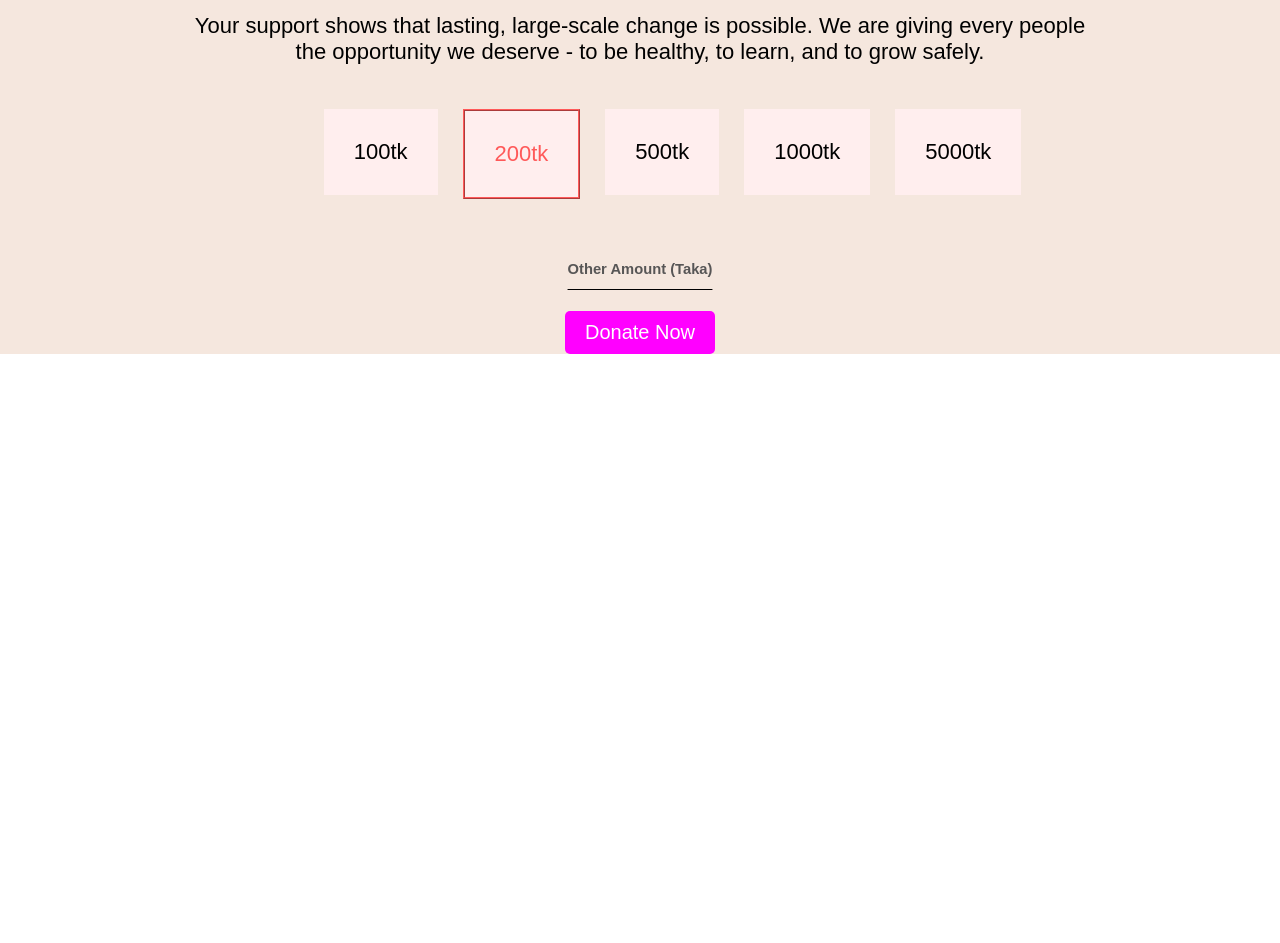
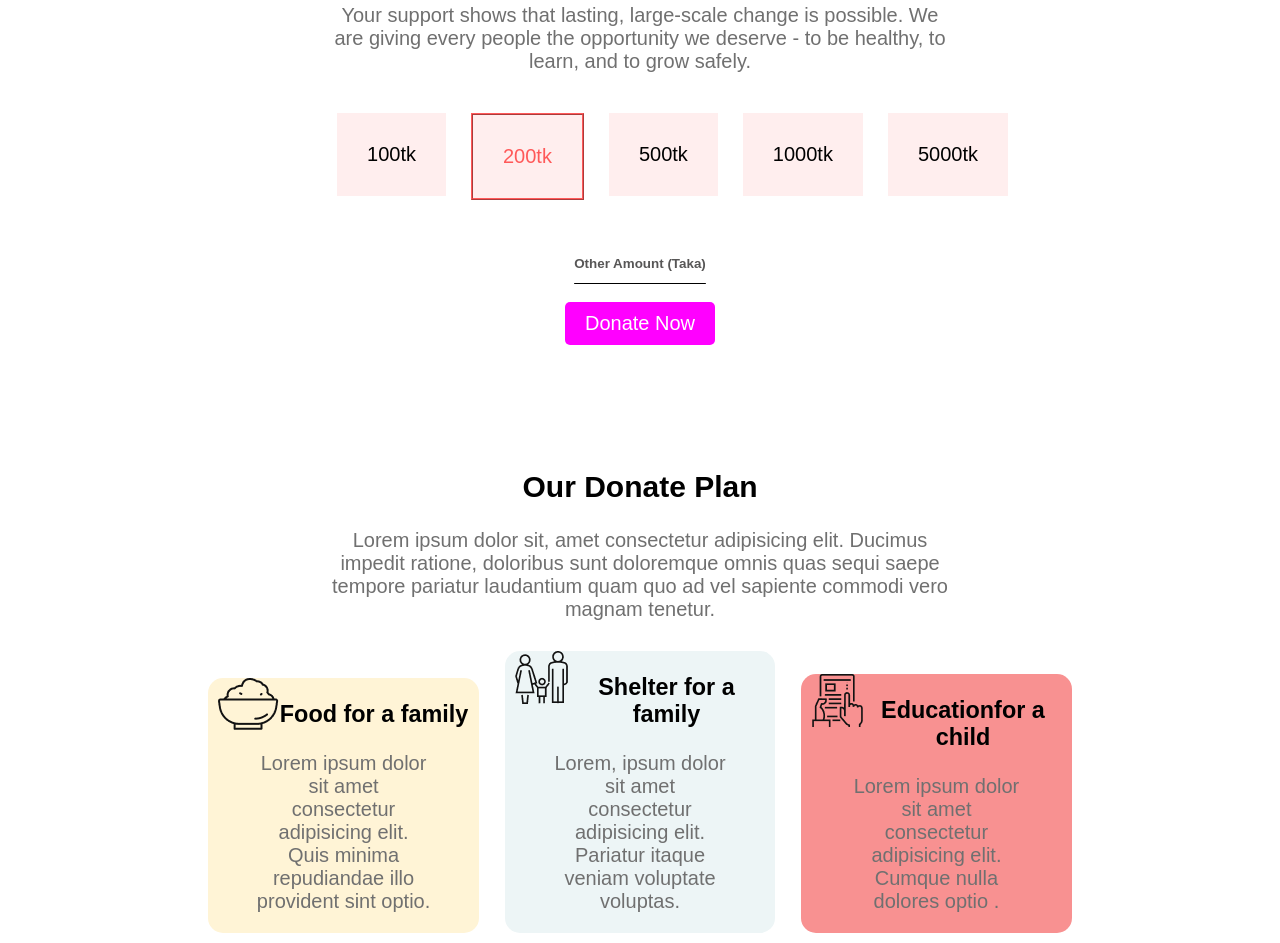
Before and after one commit to shonkor-das/Donate-Today, a plain HTML site: page index.html in a window 1280 px wide. Shown: the part 830-1773 px from the top of the page. Before the commit the page ends 1184 px from the top, so only its background shows below. Drawn offline with Linux system fonts and the light colour scheme.

Commit message:
icon added

```diff
--- a/index.html
+++ b/index.html
@@ -15,8 +15,9 @@
             <a href="#" class="btn">Donate Now</a>
         </div>
     </section>
-    <section id="donate">
-        <div class="donate-today">
+
+    <section class="section-padding">
+        <div class="donate-today ">
             <h2>Donate Today</h2>
             <p>Your support shows that lasting, large-scale change is possible. We are giving every people the opportunity we deserve - to be healthy, to learn, and to grow safely.</p>
             <div class="underline">
@@ -29,8 +30,31 @@
                 </ul>
                 <h6>Other Amount (Taka)</h6>
             </div>
-        <a href="#" class="btn">Donate Now</a>
-    </div>
+            <a href="#" class="btn">Donate Now</a>
+        </div>
+
+    </section>
+
+    <section>
+        <div class="donate-today">
+            <h2>Our Donate Plan</h2>
+            <p>Lorem ipsum dolor sit, amet consectetur adipisicing elit. Ducimus impedit ratione, doloribus sunt doloremque omnis quas sequi saepe tempore pariatur laudantium quam quo ad vel sapiente commodi vero magnam tenetur.</p>
+            <div class="our-donate food">
+                <img src="icons/food.png" alt="">
+                <h3>Food for a family</h3>
+                <p>Lorem ipsum dolor sit amet consectetur adipisicing elit. Quis minima repudiandae illo provident sint optio.</p>
+            </div>
+            <div class="our-donate family">
+                <img src="icons/shelter.png" alt="">
+                <h3>Shelter for a family</h3>
+                <p>Lorem, ipsum dolor sit amet consectetur adipisicing elit. Pariatur itaque veniam voluptate voluptas.</p>
+            </div>
+            <div class="our-donate education">
+                <img src="icons/Frame-1.png" alt="">
+                <h3>Educationfor a child</h3>
+                <p>Lorem ipsum dolor sit amet consectetur adipisicing elit. Cumque nulla dolores optio .</p>
+            </div>
+        </div>
     </section>
 </body>
 </html>
--- a/style.css
+++ b/style.css
@@ -1,7 +1,7 @@
 body{
     margin: 0;
     padding: 0;
-    font-size: 22px;
+    font-size: 20px;
 	font-family: 'Poppins', sans-serif;
 }
 h1{
@@ -11,8 +11,9 @@ h1{
 span{
     color: #FCC424;
 }
-section{
-    padding-top: 50px;
+.section-padding{
+	padding-top: 100px;
+	padding-bottom: 100px;
 }
 .btn {
     font-size: 20px;
@@ -25,7 +26,7 @@ section{
     display: inline-block;
 }
 .donate{
-    width: 50%;
+    width: 60%;
     padding: 20%;
     text-align: center;
     margin-top: 0;
@@ -42,12 +43,13 @@ section{
 	background-size: cover;
 	background-repeat: no-repeat;
 }
-#donate{
-    background-color: #F5E7DE;
-}
 .donate-today{
     text-align: center;
     padding: 0 15%;
+}
+.donate-today p{
+    padding: 0 15%;
+    color: #707070;
 }
 .amount{
     list-style: none;
@@ -75,3 +77,24 @@ h6{
     text-decoration: underline;
     text-underline-offset: 15px;
 }
+.our-donate{
+    display: flex;
+    display: inline-block;
+    padding: 0 10px;
+    width: 28%;
+    border-radius: 15px;
+    margin: 10px;
+}
+.our-donate img{
+    float: left;
+}
+
+.food{
+    background-color: #FFF4D6;
+}
+.family{
+    background-color: #EDF5F6;
+}
+.education{
+    background-color: #f89191;
+}
```
